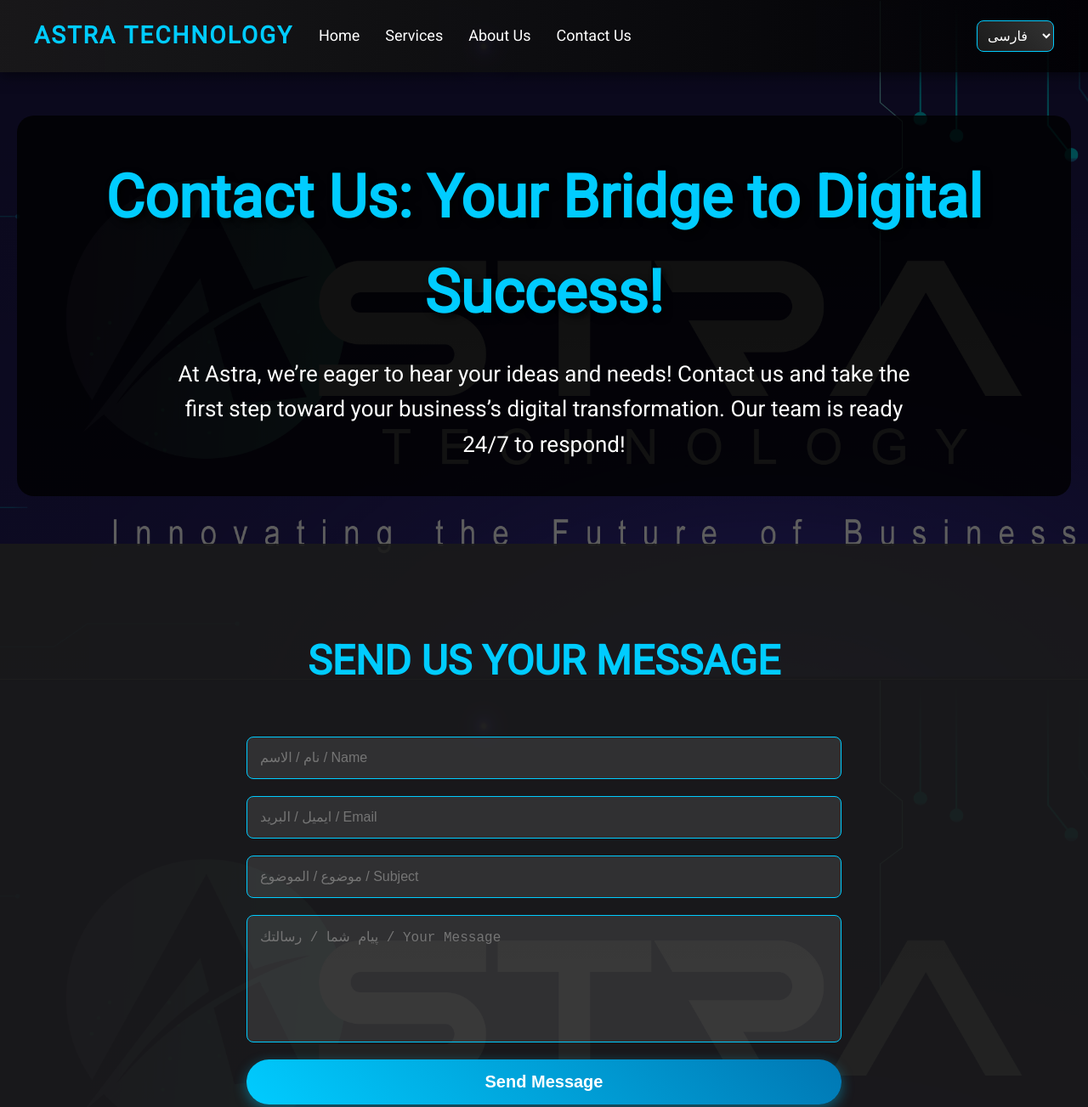
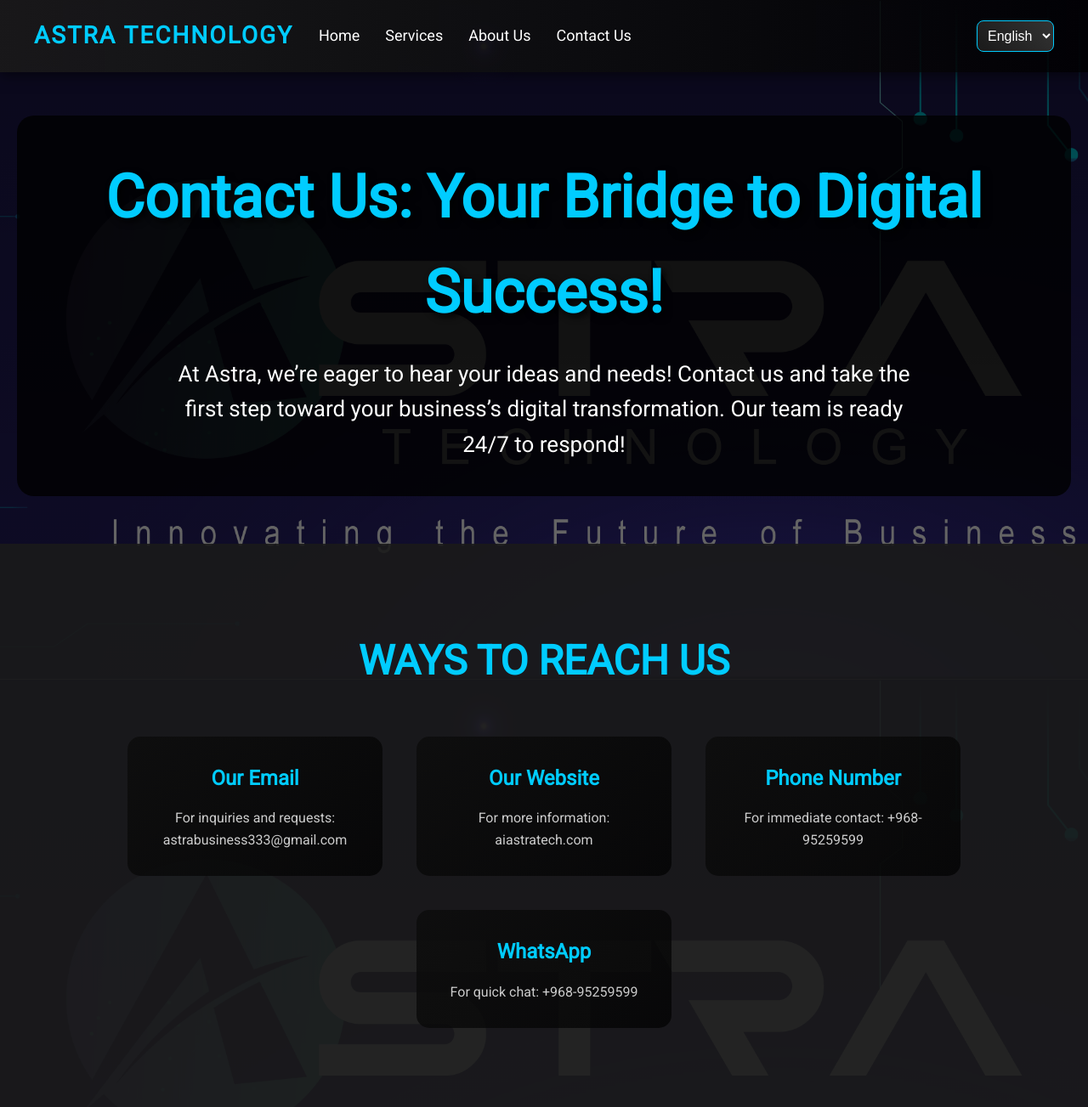
Before and after one commit to Astra1419/aiastratech, a plain HTML site: page contact.html in a window 1280 px wide. Shown: the top 1303 px of the page at 85% size. Drawn offline with Linux system fonts and the light colour scheme; a web font is replaced by a local one.

Commit message:
Update contact.html

```diff
--- a/contact.html
+++ b/contact.html
@@ -19,7 +19,7 @@
         <select id="language-switch">
             <option value="fa">فارسی</option>
             <option value="ar">العربية</option>
-            <option value="en">English</option>
+            <option value="en" selected>English</option>
         </select>
     </nav>
 
@@ -31,7 +31,7 @@
             </div>
         </header>
 
-        <section class="contact-form-section">
+        <section class="contact-form-section" style="display: none;">
             <h2 data-fa="پیام خود را برای ما ارسال کنید" data-ar="أرسل لنا رسالتك" data-en="Send Us Your Message">Send Us Your Message</h2>
             <form class="contact-form">
                 <input type="text" name="name" placeholder="نام / الاسم / Name" required>
```
